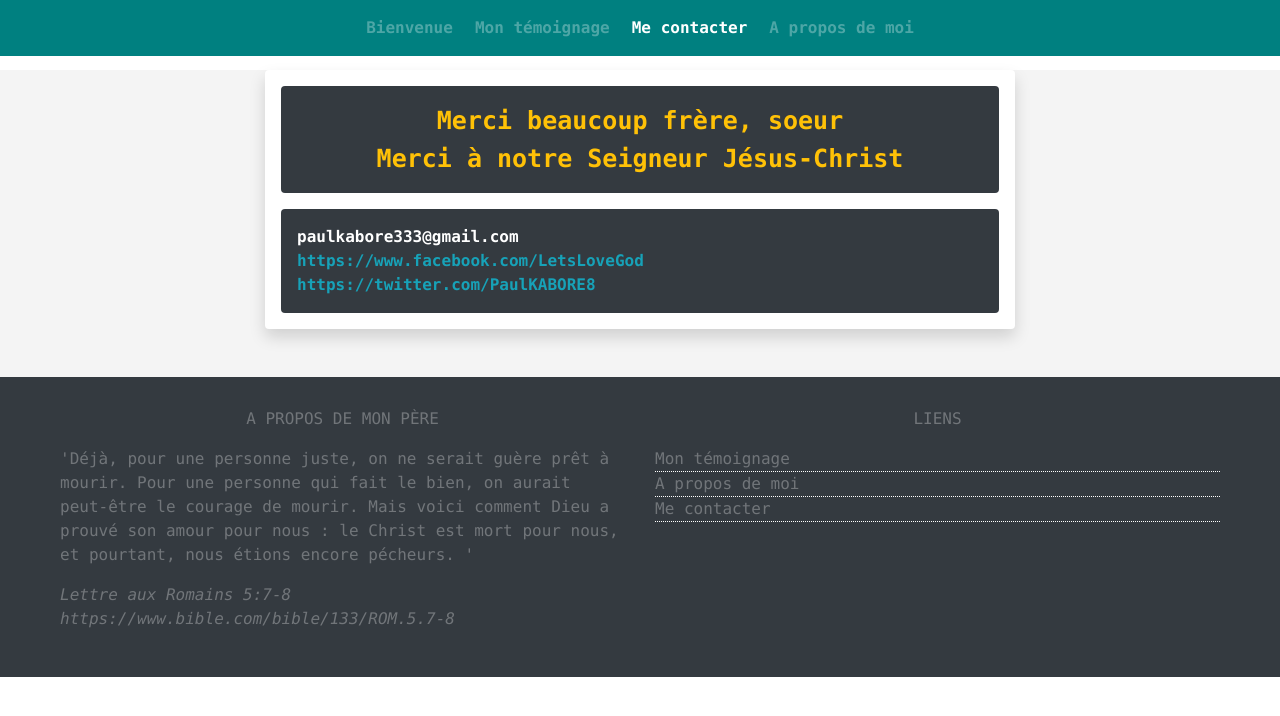
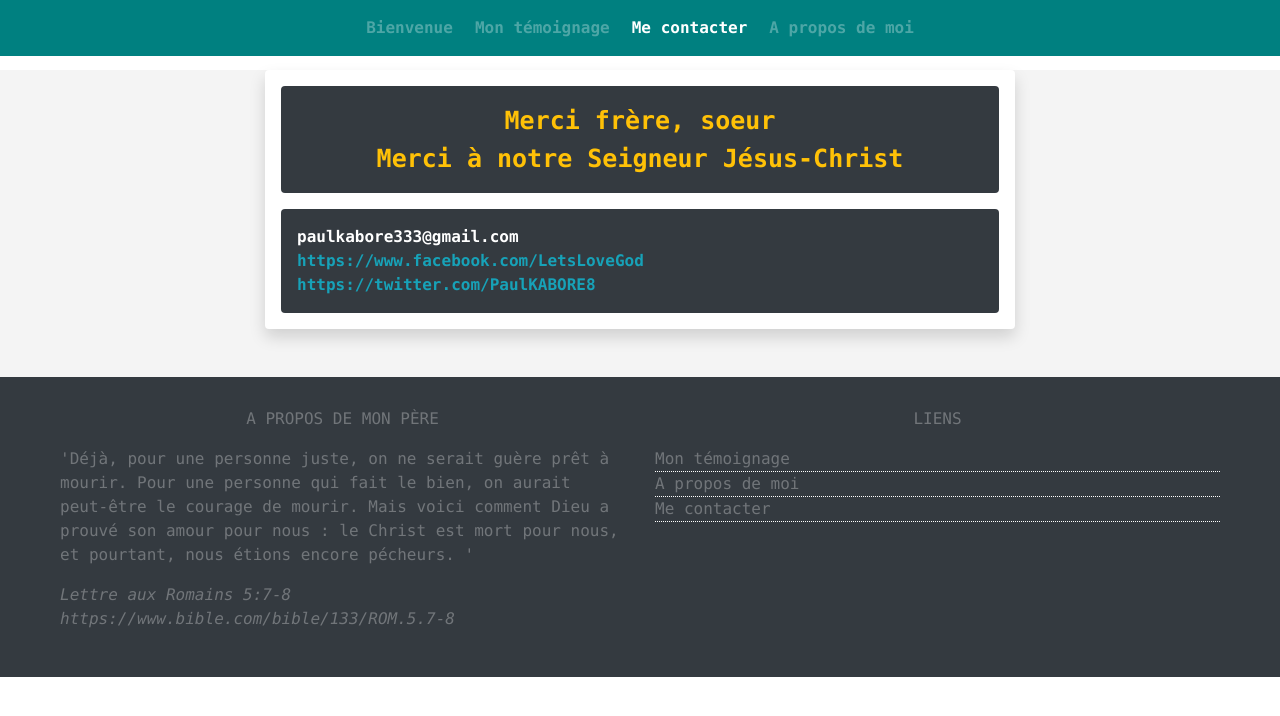
Before and after one commit to LetsLoveGod/temoignage, a plain HTML site: page contact.html in a window 1280 px wide. Drawn offline with nearby package versions, Linux system fonts and the light colour scheme; a web font is replaced by a local one.

Commit message:
correction et essai d'harmonisation de la police

```diff
--- a/contact.html
+++ b/contact.html
@@ -28,7 +28,7 @@
 		<!---------------------------------- Main Area -------------------------------->
 		<section class = "container-fluid" role = "main">
 			<div class = "font-weight-bold presentation-testi p-3 mb-5 bg-white shadow rounded">
-				<p class = "font-weight-bold text-center p-3 salutation bg-dark text-warning rounded">Merci beaucoup frère, soeur<br>Merci à notre Seigneur Jésus-Christ</p>
+				<p class = "font-weight-bold text-center p-3 salutation bg-dark text-warning rounded">Merci frère, soeur<br>Merci à notre Seigneur Jésus-Christ</p>
 
 				<div class = "font-weight-bold p-3 bg-dark rounded">
 					<p class = "text-white m-0">paulkabore333@gmail.com</p>
--- a/css/style.css
+++ b/css/style.css
@@ -7,6 +7,9 @@ html, body{
 	background-color : #f4f4f4;
 	box-sizing: border-box;
 	word-break: break-word;
+
+	-webkit-font-smoothing: antialiased;
+	-moz-osx-font-smoothing: grayscale;
 }
 
 a:hover{
```
